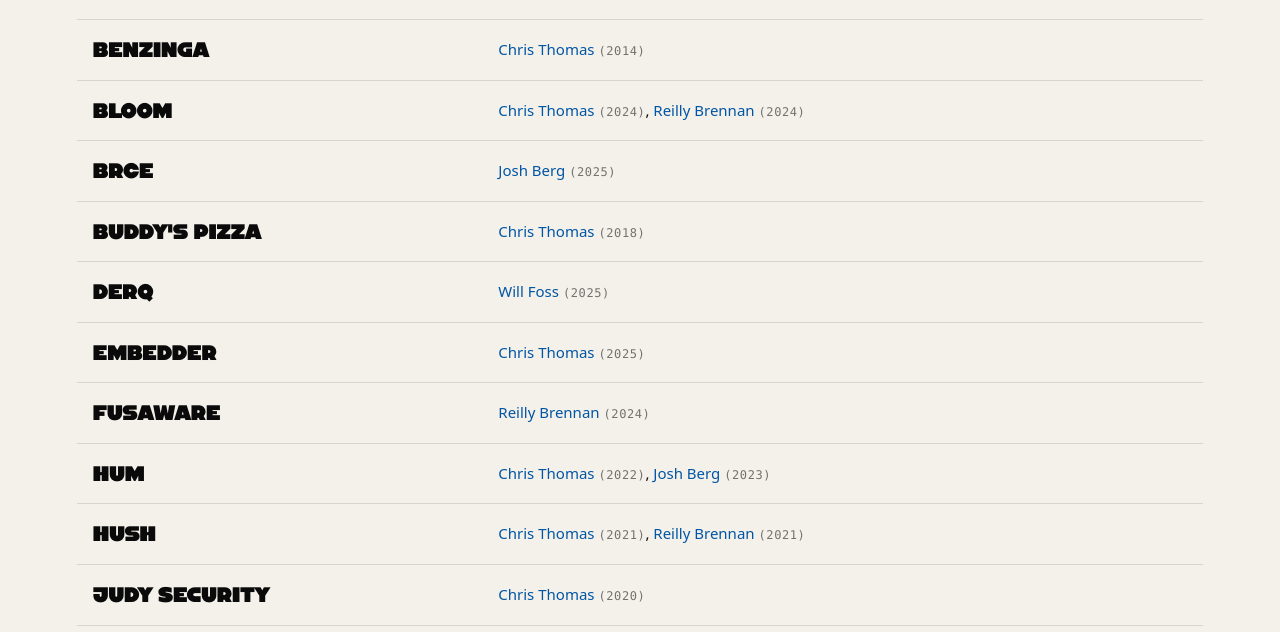
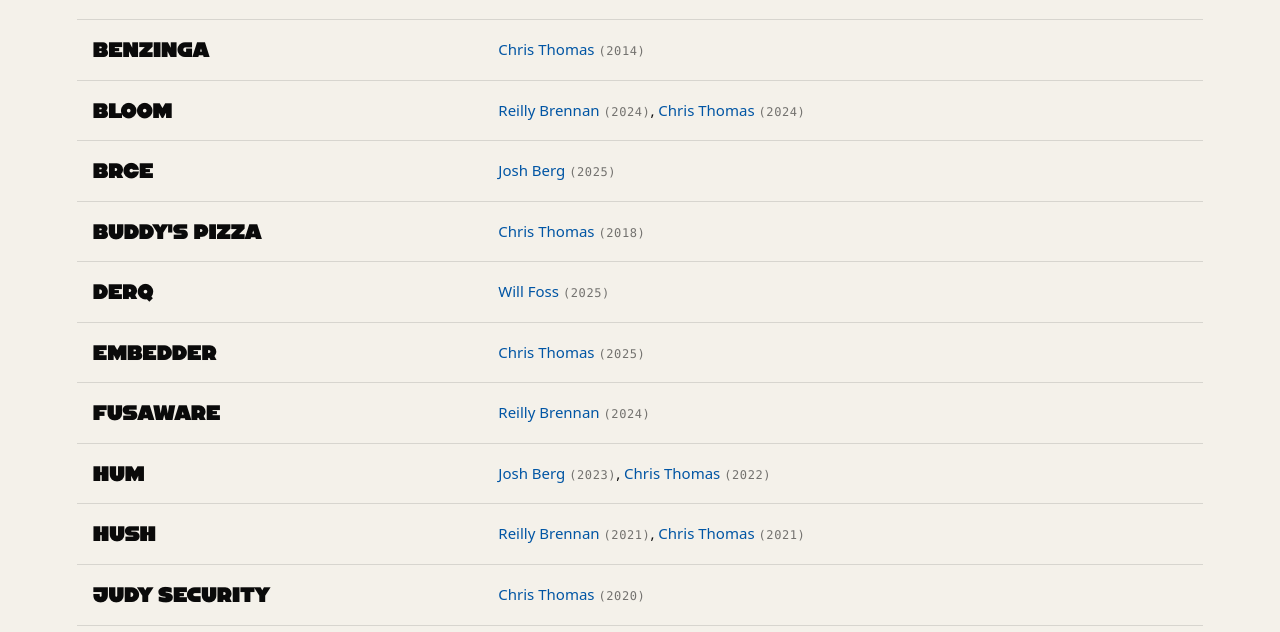
Before and after one commit to arepb/tuebor, a Jekyll site: the page built from backed.md, in a window 1280 px wide and 900 px high, scrolled down 675 px. Shown: the part 160-792 px from the top of the window. Built offline with Jekyll 4.4.1, drawn with Linux system fonts in a browser that asks for light colours; part of the change alters nothing that is shown; some of the changed text lies outside the part shown.

Commit message:
fix(backed): tie-break same-year backers by pledgee last name
Within a single company row, multiple backers from the same year now
appear in alphabetical order by last_name (instead of by first-name
which is what the previous full-row sort produced).

Sort key layout:
  company_lc | inv_year | last_name_lc | company | url | name | slug | year

Where inv_year = 9999 - year so newer years still come first within
the company group; same-year ties fall to last_name_lc.

Co-Authored-By: Claude Opus 4.7 (1M context) <noreply@anthropic.com>

```diff
--- a/backed.md
+++ b/backed.md
@@ -9,9 +9,14 @@ prose_full: true
 ---
 
 {%- comment -%}
-Build a flat list of "company|url|pledgee_name|pledgee_slug|year" lines, then
-collect unique companies (case-insensitive sort key prepended) and re-iterate
-to render one row per company with all backers grouped.
+Build a flat list of rows, then collect unique companies and re-iterate to
+render one row per company with all backers grouped.
+
+Sort key layout (string-sortable, ascending):
+  company_lc | inv_year | last_name_lc | company | url | name | slug | year
+
+inv_year = 9999 - year, so larger years sort first within a company group.
+last_name_lc breaks ties when two pledgees backed in the same year.
 {%- endcomment -%}
 
 {%- assign published = site.pledgees | where: "published", true -%}
@@ -20,11 +25,13 @@ to render one row per company with all backers grouped.
   {%- if p.backed -%}
     {%- for b in p.backed -%}
       {%- if b.public -%}
-        {%- assign year = b.year | default: 0 -%}
+        {%- assign year_int = b.year | default: 0 | plus: 0 -%}
+        {%- assign inv_year = 9999 | minus: year_int -%}
         {%- assign url = b.url | default: "" -%}
         {%- assign company = b.company -%}
-        {%- assign sort_key = company | downcase -%}
-        {%- capture rows_raw -%}{{ rows_raw }}{{ sort_key }}|{{ company }}|{{ url }}|{{ p.name }}|{{ p.slug }}|{{ year }}
+        {%- assign company_lc = company | downcase -%}
+        {%- assign last_lc = p.last_name | downcase -%}
+        {%- capture rows_raw -%}{{ rows_raw }}{{ company_lc }}|{{ inv_year }}|{{ last_lc }}|{{ company }}|{{ url }}|{{ p.name }}|{{ p.slug }}|{{ year_int }}
 {% endcapture -%}
       {%- endif -%}
     {%- endfor -%}
@@ -33,7 +40,10 @@ to render one row per company with all backers grouped.
 {%- assign rows = rows_raw | strip | split: "
 " | sort -%}
 
-{%- comment -%} Build unique-company list (preserves first sort_key|company|url seen). {%- endcomment -%}
+{%- comment -%}
+Build unique-company list. parts[0]=company_lc, parts[3]=company, parts[4]=url.
+Captures the first occurrence (which after sort is the newest year).
+{%- endcomment -%}
 {%- assign seen_keys = "" -%}
 {%- assign companies_raw = "" -%}
 {%- for row in rows -%}
@@ -42,7 +52,7 @@ to render one row per company with all backers grouped.
   {%- assign sentinel = "@@" | append: key | append: "@@" -%}
   {%- unless seen_keys contains sentinel -%}
     {%- assign seen_keys = seen_keys | append: sentinel -%}
-    {%- capture companies_raw -%}{{ companies_raw }}{{ key }}|{{ parts[1] }}|{{ parts[2] }}
+    {%- capture companies_raw -%}{{ companies_raw }}{{ key }}|{{ parts[3] }}|{{ parts[4] }}
 {% endcapture -%}
   {%- endunless -%}
 {%- endfor -%}
@@ -81,7 +91,7 @@ to render one row per company with all backers grouped.
               {%- assign rparts = row | split: "|" -%}
               {%- if rparts[0] == ckey -%}
                 {%- unless first -%}, {% endunless -%}
-                <a href="{{ '/roster/' | append: rparts[4] | relative_url }}">{{ rparts[3] }}</a> <span class="year">({{ rparts[5] }})</span>
+                <a href="{{ '/roster/' | append: rparts[6] | relative_url }}">{{ rparts[5] }}</a> <span class="year">({{ rparts[7] }})</span>
                 {%- assign first = false -%}
               {%- endif -%}
             {%- endfor -%}
```
